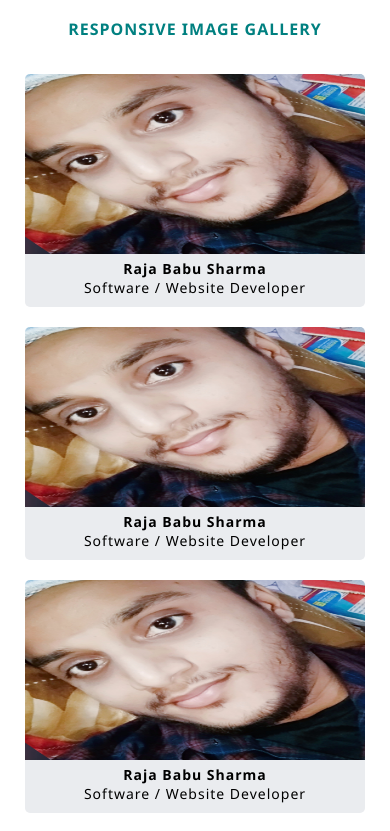
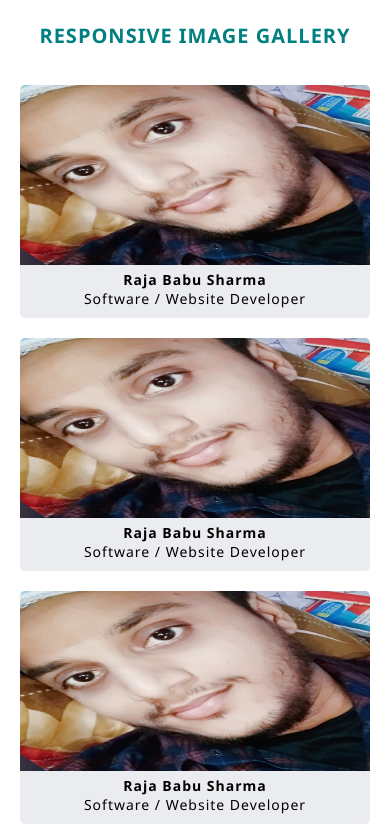
Before and after one commit to rajababusharma20/web-tutorials, a plain HTML site: page responsive gallery/index.html in a window 390 px wide. Shown: the top 831 px of the page. Drawn offline with Linux system fonts and the light colour scheme.

Commit message:
Update style.css

```diff
--- a/responsive gallery/css/style.css
+++ b/responsive gallery/css/style.css
@@ -1 +1 @@
-.wrapper,.wrapper .container,section{position:relative;width:100%}*{box-sizing:border-box}h1{color:teal;font-size:30px;letter-spacing:1px;text-transform:uppercase}body{margin:0;padding:0;font-family:'Segoe UI',Tahoma,Geneva,Verdana,sans-serif}.wrapper{padding:0 100px}.wrapper .container{display:flex;justify-content:center;align-items:flex-start;flex-wrap:wrap;padding:5px}.wrapper .container .gallery{position:relative;flex-grow:1;flex-shrink:1;flex-basis:calc(300px - 40px);margin:10px;overflow:hidden;transition:.5s;border-radius:5px;background:#fff}.wrapper .container .gallery:hover{box-shadow:0 5px 10px rgba(0,0,0,.4)}.wrapper .container .gallery .image-box{position:relative;width:100%;height:180px;overflow:hidden;transition:.5s}.wrapper .container .gallery .image-box img{width:100%;height:100%}.wrapper .container .gallery .desc{padding:5px 10px 10px;background:#EAECEF;text-align:center}.wrapper .container .gallery .desc p{margin:0;padding:0;font-size:14px;letter-spacing:1px}@media screen and (max-width:769px){.wrapper{padding:0 10px}h1{font-size:16px}}
+.wrapper,.wrapper .container,section{position:relative;width:100%}*{box-sizing:border-box}h1{color:teal;font-size:30px;letter-spacing:1px;text-transform:uppercase}body{margin:0;padding:0;font-family:'Segoe UI',Tahoma,Geneva,Verdana,sans-serif}.wrapper{padding:0 100px}.wrapper .container{display:flex;justify-content:center;align-items:flex-start;flex-wrap:wrap;padding:5px}.wrapper .container .gallery{position:relative;flex-grow:1;flex-shrink:1;flex-basis:calc(300px - 40px);margin:10px;overflow:hidden;transition:.5s;border-radius:5px;background:#fff}.wrapper .container .gallery:hover{box-shadow:0 5px 10px rgba(0,0,0,.4)}.wrapper .container .gallery .image-box{position:relative;width:100%;height:180px;overflow:hidden;transition:.5s}.wrapper .container .gallery .image-box img{width:100%;height:100%}.wrapper .container .gallery .desc{padding:5px 10px 10px;background:#EAECEF;text-align:center}.wrapper .container .gallery .desc p{margin:0;padding:0;font-size:14px;letter-spacing:1px}@media screen and (max-width:769px){.wrapper{padding:0 5px}h1{font-size:20px}}
```
